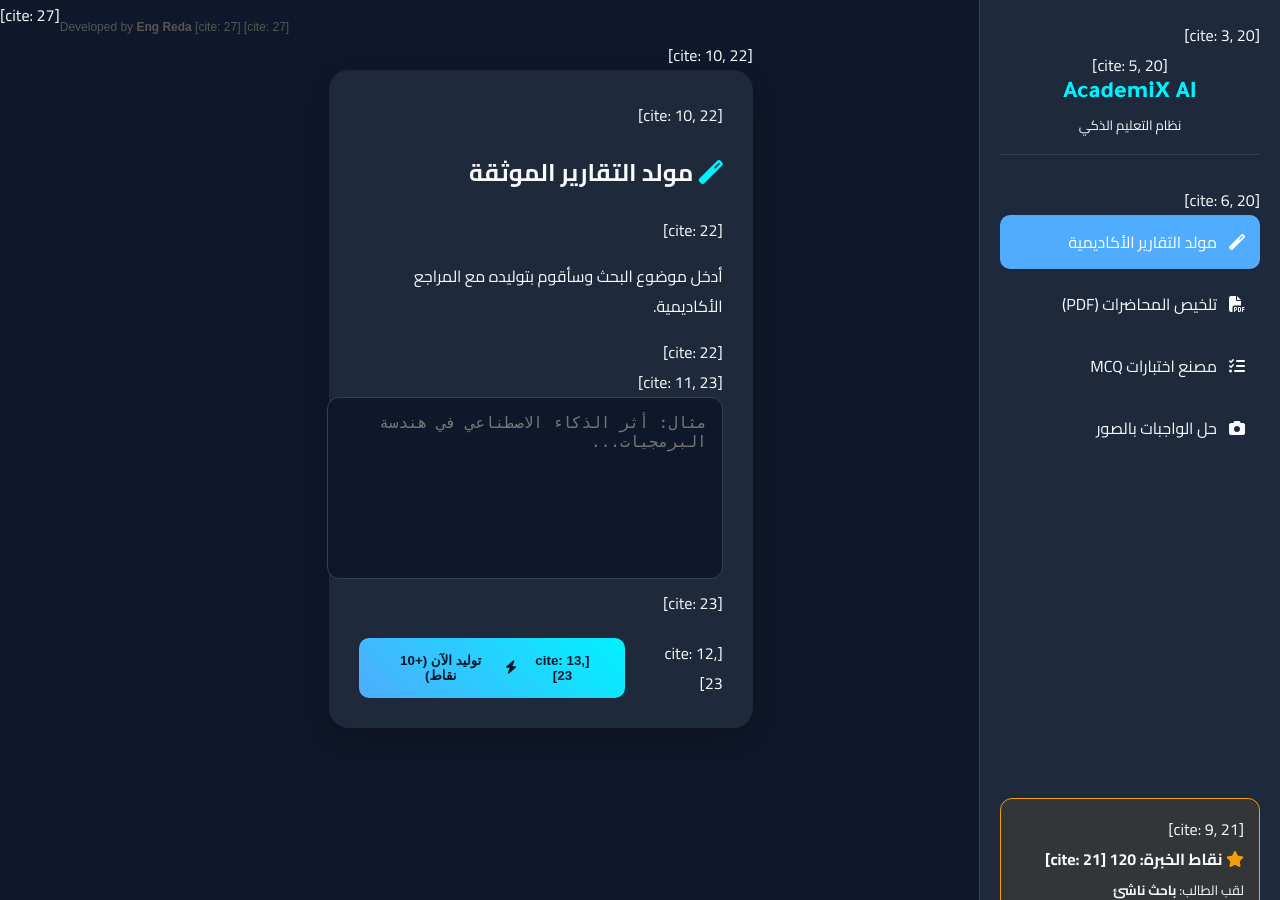
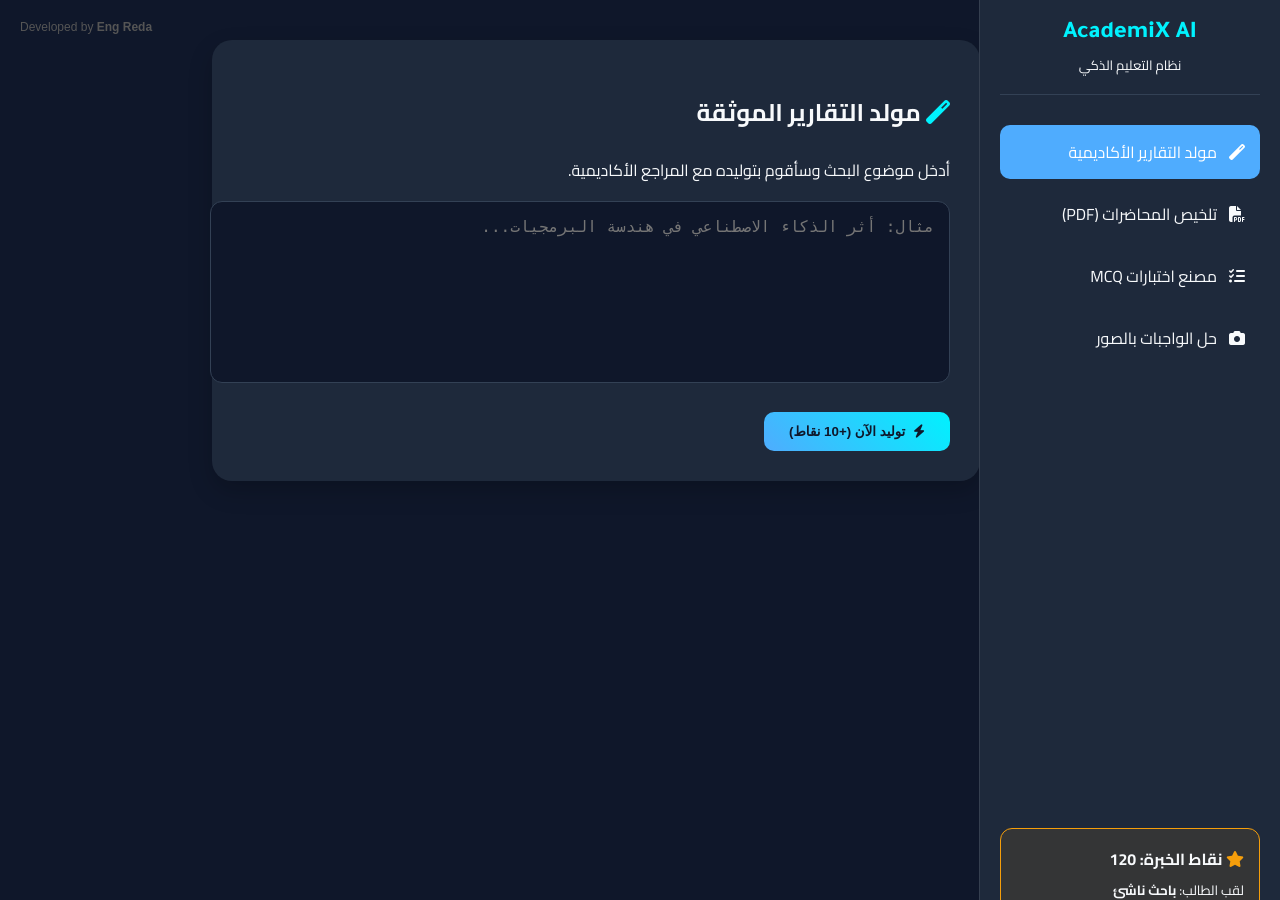
Before and after one commit to rfsox/AcademiX-AI, a Flask app: page / in a window 1280 px wide. Run offline with Flask 3, Linux system fonts and the light colour scheme; some libraries are stand-ins or nearby versions.

Commit message:
Update index.html

```diff
--- a/templates/index.html
+++ b/templates/index.html
@@ -3,23 +3,23 @@
 <head>
     <meta charset="UTF-8">
     <meta name="viewport" content="width=device-width, initial-scale=1.0">
-    <title>AcademiX Pro | المنصة الأكاديمية الشاملة</title> [cite: 18, 19]
+    <title>AcademiX Pro | المنصة الأكاديمية الشاملة</title>
 
     <link href="https://fonts.googleapis.com/css2?family=Cairo:wght@400;700&family=Tajawal:wght@300;500;800&display=swap" rel="stylesheet">
     <link rel="stylesheet" href="https://cdnjs.cloudflare.com/ajax/libs/font-awesome/6.4.0/css/all.min.css">
-    <link rel="stylesheet" href="/static/style.css"> [cite: 1, 19]
+    <link rel="stylesheet" href="/static/style.css">
 
     <script src="https://cdn.jsdelivr.net/npm/marked/marked.min.js"></script>
-    <script src="https://cdnjs.cloudflare.com/ajax/libs/html2pdf.js/0.10.1/html2pdf.bundle.min.js"></script> [cite: 19]
+    <script src="https://cdnjs.cloudflare.com/ajax/libs/html2pdf.js/0.10.1/html2pdf.bundle.min.js"></script>
 </head>
 <body>
 
-    <aside class="sidebar"> [cite: 3, 20]
-        <div class="logo-area"> [cite: 5, 20]
+    <aside class="sidebar">
+        <div class="logo-area">
             <h2>AcademiX AI</h2>
             <small>نظام التعليم الذكي</small>
         </div>
-        <nav class="nav-menu"> [cite: 6, 20]
+        <nav class="nav-menu">
             <div class="nav-item active" onclick="showSection('reportSection')">
                 <i class="fas fa-magic"></i> مولد التقارير الأكاديمية
             </div>
@@ -34,30 +34,30 @@
             </div>
         </nav>
 
-        <div class="stats-card"> [cite: 9, 21]
+        <div class="stats-card">
             <p style="margin:0; font-weight:bold;">
-                <i class="fas fa-star" style="color:#f59e0b"></i> نقاط الخبرة: <span id="userPoints">120</span> [cite: 21]
+                <i class="fas fa-star" style="color:#f59e0b"></i> نقاط الخبرة: <span id="userPoints">120</span>
             </p>
             <small>لقب الطالب: <b>باحث ناشئ</b></small>
         </div>
     </aside>
 
-    <main class="main-content"> [cite: 10, 22]
+    <main class="main-content">
 
         <div id="reportSection" class="section-container">
-            <div class="glass-card"> [cite: 10, 22]
-                <h2><i class="fas fa-magic" style="color: #00f2fe"></i> مولد التقارير الموثقة</h2> [cite: 22]
-                <p>أدخل موضوع البحث وسأقوم بتوليده مع المراجع الأكاديمية.</p> [cite: 22]
+            <div class="glass-card">
+                <h2><i class="fas fa-magic" style="color: #00f2fe"></i> مولد التقارير الموثقة</h2>
+                <p>أدخل موضوع البحث وسأقوم بتوليده مع المراجع الأكاديمية.</p>
 
-                <div class="input-area"> [cite: 11, 23]
-                    <textarea id="promptInput" placeholder="مثال: أثر الذكاء الاصطناعي في هندسة البرمجيات..."></textarea> [cite: 23]
+                <div class="input-area">
+                    <textarea id="promptInput" placeholder="مثال: أثر الذكاء الاصطناعي في هندسة البرمجيات..."></textarea>
                 </div>
 
-                <div class="action-btns"> [cite: 12, 23]
-                    <button class="btn btn-primary" onclick="generateReport()"> [cite: 13, 23]
+                <div class="action-btns">
+                    <button class="btn btn-primary" onclick="generateReport()">
                         <i class="fas fa-bolt"></i> توليد الآن (+10 نقاط)
                     </button>
-                    <button id="pdfBtn" class="btn btn-outline" style="display:none;" onclick="exportToPDF()"> [cite: 14, 24]
+                    <button id="pdfBtn" class="btn btn-outline" style="display:none;" onclick="exportToPDF()">
                         <i class="fas fa-file-pdf"></i> تصدير PDF
                     </button>
                 </div>
@@ -72,11 +72,11 @@
                     <input type="file" id="pdfUpload" accept=".pdf" style="display: none;">
                     <label for="pdfUpload" style="cursor: pointer;">
                         <i class="fas fa-cloud-upload-alt fa-3x" style="color: #4facfe; margin-bottom: 15px;"></i>
-                        <p>اضغط هنا لاختيار ملف PDF</p>
+                        <p>اضغط هنا لاختيار ملف PDF من جهازك</p>
                     </label>
                 </div>
                 <div class="action-btns">
-                    <button class="btn btn-primary" disabled>
+                    <button class="btn btn-primary" disabled title="سيتم تفعيل الميزة بعد ربط السيرفر">
                         <i class="fas fa-align-left"></i> ابدأ التلخيص (قريباً)
                     </button>
                 </div>
@@ -86,13 +86,13 @@
         <div id="mcqSection" class="section-container" style="display:none;">
             <div class="glass-card">
                 <h2><i class="fas fa-graduation-cap" style="color: #f59e0b"></i> مصنع اختبارات MCQ</h2>
-                <p>اكتب موضوعاً وسأحول لك المفاهيم الأساسية إلى أسئلة اختبار.</p>
+                <p>اكتب موضوعاً وسأحول لك المفاهيم الأساسية إلى أسئلة اختبار تدريبية.</p>
                 <div class="input-area">
-                    <textarea id="mcqInput" placeholder="مثال: أساسيات لغة بايثون..."></textarea>
+                    <textarea id="mcqInput" placeholder="مثال: أساسيات الشبكات، علم النفس التربوي..."></textarea>
                 </div>
                 <div class="action-btns">
                     <button class="btn btn-primary" disabled>
-                        <i class="fas fa-vial"></i> توليد الأسئلة
+                        <i class="fas fa-vial"></i> توليد الأسئلة (قريباً)
                     </button>
                 </div>
             </div>
@@ -101,47 +101,50 @@
         <div id="imageSection" class="section-container" style="display:none;">
             <div class="glass-card">
                 <h2><i class="fas fa-camera" style="color: #10b981"></i> حل الواجبات بالصور</h2>
-                <p>صور السؤال الصعب وسأقوم بشرح الحل لك خطوة بخطوة.</p>
+                <p>قم برفع صورة للسؤال وسيقوم النظام بتحليلها وحلها فوراً.</p>
                 <div class="input-area" style="border: 2px dashed #334155; padding: 40px; text-align: center; border-radius: 12px;">
                     <i class="fas fa-image fa-3x" style="color: #10b981; margin-bottom: 15px;"></i>
-                    <p>هذه الميزة ستتوفر بعد ربط كاميرا الهاتف</p>
+                    <p>ميزة التعرف البصري (Vision AI) قيد التطوير</p>
                 </div>
             </div>
         </div>
 
-        <div id="loader" style="display:none; margin-top:20px; text-align:center;"> [cite: 25]
-            <i class="fas fa-spinner fa-spin"></i> جاري التحليل والمعالجة الأكاديمية... [cite: 25]
+        <div id="loader" style="display:none; margin-top:20px; text-align:center;">
+            <i class="fas fa-spinner fa-spin"></i> جاري التحليل والمعالجة باستخدام الذكاء الاصطناعي...
         </div>
 
-        <div id="reportWrapper"> [cite: 16, 26]
+        <div id="reportWrapper">
             <div id="outputContent"></div>
-            <div class="citation-box" id="citationArea"> [cite: 15, 26]
-                <strong><i class="fas fa-book"></i> المراجع الموثقة:</strong> [cite: 26]
+            <div class="citation-box" id="citationArea">
+                <strong><i class="fas fa-book"></i> المراجع الموثقة:</strong>
                 <div id="citations"></div>
             </div>
         </div>
     </main>
 
-    <p style="text-align: center; color: #555; font-size: 12px; margin: 20px 0; font-family: sans-serif;"> [cite: 27]
-        Developed by <strong>Eng Reda</strong> [cite: 27]
-    </p>
+    <footer style="text-align: center; color: #555; font-size: 12px; padding: 20px; font-family: sans-serif;">
+        Developed by <strong>Eng Reda</strong>
+    </footer>
 
-    <script src="/static/script.js"></script> [cite: 27]
+    <script src="/static/script.js"></script>
 
     <script>
-        // وظيفة التنقل بين الميزات بدون تحديث الصفحة
         function showSection(sectionId) {
-            // إخفاء جميع الأقسام
-            document.querySelectorAll('.section-container').forEach(sec => sec.style.display = 'none');
-            // إزالة حالة النشاط من القائمة
-            document.querySelectorAll('.nav-item').forEach(item => item.classList.remove('active'));
+            // إخفاء كافة الحاويات
+            document.querySelectorAll('.section-container').forEach(sec => {
+                sec.style.display = 'none';
+            });
 
-            // إظهار القسم المختار
+            // إزالة التنشيط من كافة أزرار القائمة
+            document.querySelectorAll('.nav-item').forEach(item => {
+                item.classList.remove('active');
+            });
+
+            // إظهار الحاوية المطلوبة وتنشيط الزر
             document.getElementById(sectionId).style.display = 'block';
-            // تفعيل العنصر في القائمة
             event.currentTarget.classList.add('active');
 
-            // إخفاء نتائج البحث السابقة عند التنقل لترتيب الواجهة
+            // تنظيف منطقة النتائج عند الانتقال
             document.getElementById('reportWrapper').style.display = 'none';
         }
     </script>
```
